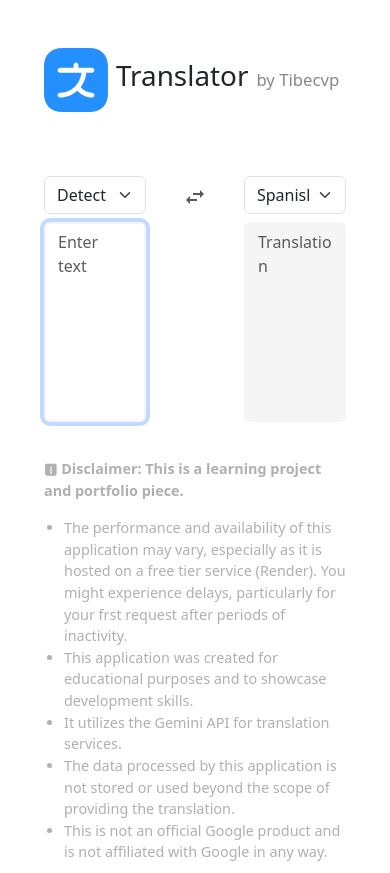
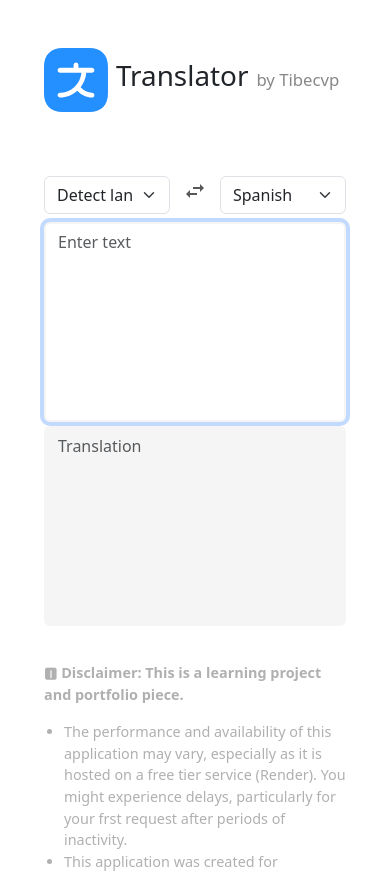
Before and after one commit to tibecvp/google-translate-clone, a React (Vite) app in the folder client/: page / in a window 390 px wide. Shown: the top 873 px of the page. Built offline with nearby package versions, Linux system fonts and the light colour scheme.

Commit message:
Improves the layout design and styles for full responsiveness

```diff
--- a/client/src/App.tsx
+++ b/client/src/App.tsx
@@ -64,17 +64,47 @@
   }
 
   return (
-    <Container fluid style={{ width: '100%' }}>
+    <Container fluid >
       <Header />
 
+      <Stack gap={2}>
         <Row>
           <Col>
-          <Stack gap={2}>
             <LanguageSelector
               type={SectionType.Source}
               value={sourceLanguage}
               onChange={setSourceLanguage}
             />
+          </Col>
+
+          <Col
+            xs='auto'
+            style={{ padding: 0 }}
+          >
+            <Button
+              variant='link'
+              disabled={sourceLanguage === AUTO_LANGUAGE}
+              onClick={interchangeLanguages}
+              style={{
+                margin: 0,
+                padding: 0
+              }}
+            >
+              <ArrowsIcon />
+            </Button>
+          </Col>
+
+          <Col>
+            <LanguageSelector
+              type={SectionType.Target}
+              value={targetLanguage}
+              onChange={setTargetLanguage}
+            />
+          </Col>
+        </Row>
+
+        <Row xs={1} md={2}>
+          <Col style={{ marginBottom: 4 }}>
             <div style={{ position: 'relative' }}>
               <TextArea
                 type={SectionType.Source}
@@ -107,24 +137,9 @@
               >
                 <SpeakerIcon />
               </Button>
-
             </div>
-          </Stack>
           </Col>
-
-        <Col xs='auto'>
-          <Button variant='link' disabled={sourceLanguage === AUTO_LANGUAGE} onClick={interchangeLanguages}>
-            <ArrowsIcon />
-          </Button>
-        </Col>
-
           <Col>
-          <Stack gap={2}>
-            <LanguageSelector
-              type={SectionType.Target}
-              value={targetLanguage}
-              onChange={setTargetLanguage}
-            />
             <div style={{ position: 'relative' }}>
               <TextArea
                 loading={loading}
@@ -150,9 +165,9 @@
                 </Button>
               </div>
             </div>
-          </Stack>
           </Col>
         </Row>
+      </Stack>
 
       <Disclaimer />
 
```
Lines whose indentation alone changed are shown as unchanged.
